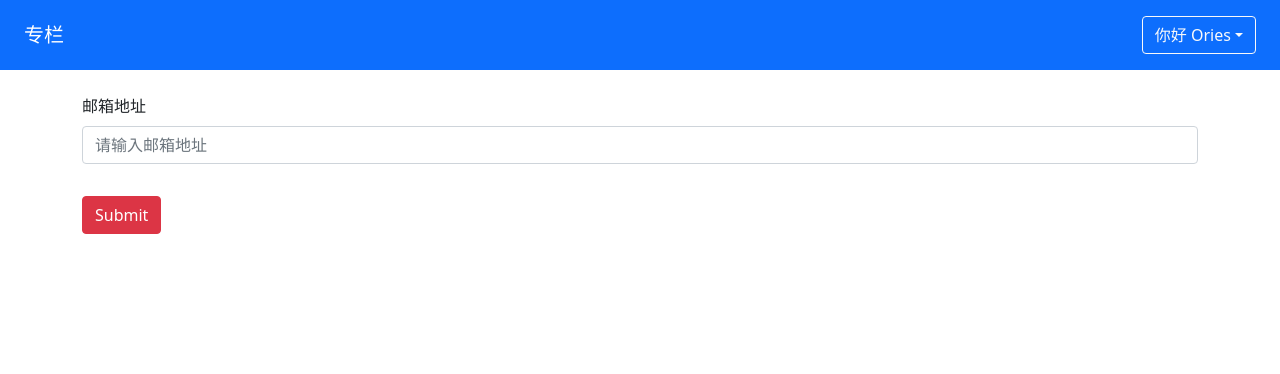
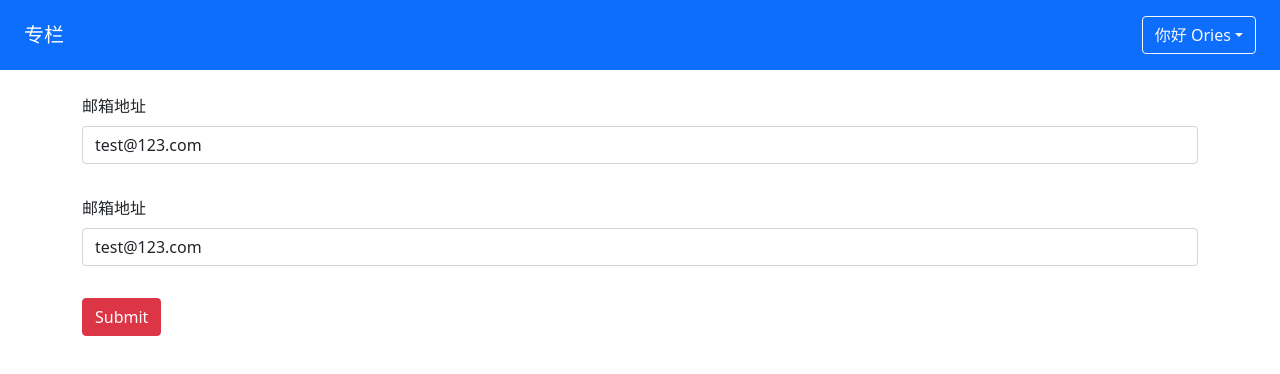
Before and after one commit to codingories/zhihu2, a Vue app: page / in a window 1280 px wide. Shown: the top 374 px of the page. Built offline with nearby package versions, Linux system fonts and the light colour scheme.

Commit message:
3-9完成

```diff
--- a/package.json
+++ b/package.json
@@ -9,6 +9,7 @@
   },
   "dependencies": {
     "bootstrap": "^5.1.3",
+    "mitt": "^2.1.0",
     "vue": "^3.2.13"
   },
   "devDependencies": {
--- a/src/App.vue
+++ b/src/App.vue
@@ -11,8 +11,16 @@
     <validate-form @form-submit="onFormSubmit">
         <div class="mb-3">
           <label class="form-label">邮箱地址</label>
-          <validate-input :rules="emailRules" v-model="emailVal" placeholder="请输入邮箱地址" type="text"></validate-input>
+          <validate-input :rules="emailRules" v-model="emailVal" placeholder="请输入邮箱地址" type="text"
+                          ref="inputRef"
+          ></validate-input>
         </div>
+      <div class="mb-3">
+        <label class="form-label">邮箱地址</label>
+        <validate-input :rules="emailRules" v-model="emailVal" placeholder="请输入邮箱地址" type="text"
+                        ref="inputRef"
+        ></validate-input>
+      </div>
       <template #submit>
         <span class="btn btn-danger">Submit</span>
       </template>
@@ -27,6 +35,8 @@ import 'bootstrap/dist/css/bootstrap.min.css'
 import GlobalHeader, { UserProps } from '@/components/GlobalHeader.vue'
 import ValidateInput, { RulesProp } from '@/components/ValidateInput.vue'
 import ValidateForm from '@/components/ValidateForm.vue'
+
+const inputRef = ref<never>()
 
 const currentUser: UserProps = {
   isLogin: true,
@@ -90,9 +100,10 @@ const emailRules: RulesProp = [
   }
 ]
 
-const emailVal = ref('')
+const emailVal = ref('test@123.com')
 
 const onFormSubmit = (result: boolean) => {
+  // console.log(inputRef.value.validateInput())
   console.log('1234', result)
 }
 
--- a/src/components/ValidateForm.vue
+++ b/src/components/ValidateForm.vue
@@ -9,31 +9,41 @@
   </div>
 </template>
 
-<!--<script lang="ts">-->
-<!--import { defineComponent } from 'vue'-->
+<script lang="ts">
+import { defineComponent, onUnmounted } from 'vue'
+import mitt from 'mitt'
 
-<!--export default defineComponent({-->
-<!--  name: 'ValidateForm',-->
-<!--  emits: ['form-submit'],-->
-<!--  setup (props, context) {-->
-<!--    const submitForm = () => {-->
-<!--      context.emit('form-submit', true)-->
-<!--    }-->
-<!--    return {-->
-<!--      submitForm-->
-<!--    }-->
-<!--  }-->
-<!--})-->
+export const emitter = mitt()
+
+export default defineComponent({
+  name: 'ValidateForm',
+  emits: ['form-submit'],
+  setup (props, context) {
+    const submitForm = () => {
+      context.emit('form-submit', true)
+    }
+    const callback = (test?: string) => {
+      console.log('test', test)
+    }
+    emitter.on('form-item-created', callback)
+    onUnmounted(() => {
+      emitter.off('form-item-created', callback)
+    })
+    return {
+      submitForm
+    }
+  }
+})
+</script>
+<!--<script lang="ts" setup>-->
+<!--import { defineEmits } from 'vue'-->
+
+<!--const emit = defineEmits(['form-submit'])-->
+<!--const submitForm = () => {-->
+<!--  emit('form-submit', true)-->
+<!--}-->
+
 <!--</script>-->
-<script lang="ts" setup>
-import { defineEmits } from 'vue'
-
-const emit = defineEmits(['form-submit'])
-const submitForm = () => {
-  emit('form-submit', true)
-}
-
-</script>
 
 <style>
 
--- a/src/components/ValidateInput.vue
+++ b/src/components/ValidateInput.vue
@@ -25,7 +25,8 @@
 </template>
 
 <script lang="ts" setup>
-import { defineEmits, defineProps, PropType, reactive } from 'vue'
+import { defineEmits, defineProps, PropType, reactive, defineExpose, onMounted } from 'vue'
+import { emitter } from './ValidateForm.vue'
 
 const emailReg = /^([A-Za-z0-9_\-.])+@([A-Za-z0-9_\-.])+\.([A-Za-z]{2,4})$/
 
@@ -57,6 +58,10 @@ const updateValue = (e: KeyboardEvent) => {
   emit('update:modelValue', targetValue)
 }
 
+onMounted(() => {
+  emitter.emit('form-item-created', inputRef.val)
+})
+
 const validateInput = () => {
   if (props.rules) {
     const allPassed = props.rules.every(rule => {
@@ -64,7 +69,6 @@ const validateInput = () => {
       inputRef.message = rule.message
       switch (rule.type) {
         case 'required':
-          console.log('inputRef.val', inputRef.val)
           passed = (inputRef.val.trim() !== '')
           break
         case 'email':
@@ -76,8 +80,14 @@ const validateInput = () => {
       return passed
     })
     inputRef.error = !allPassed
+    return allPassed
   }
+  return true
 }
+
+defineExpose({
+  validateInput
+})
 
 </script>
 <script lang="ts">
```
Also changed, not shown: 2 other files (tests, documents, lock files or other folders).
